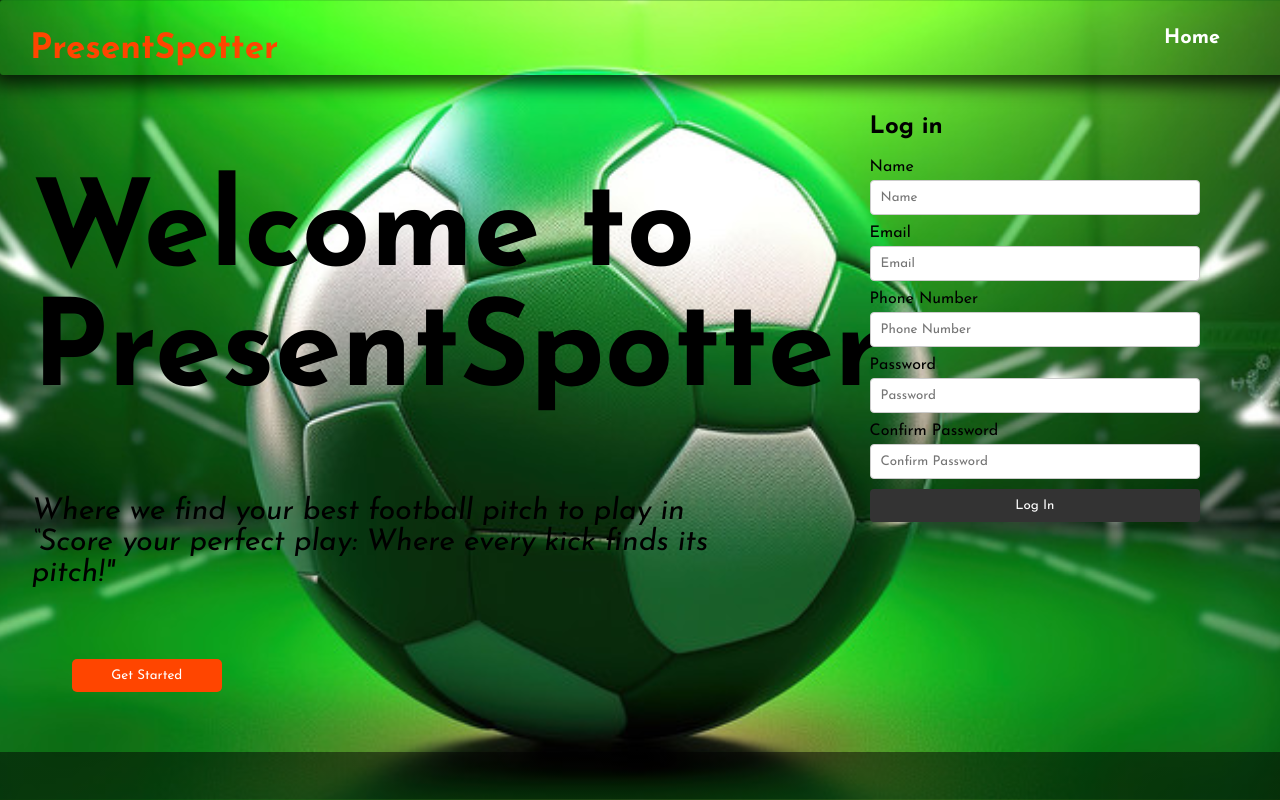
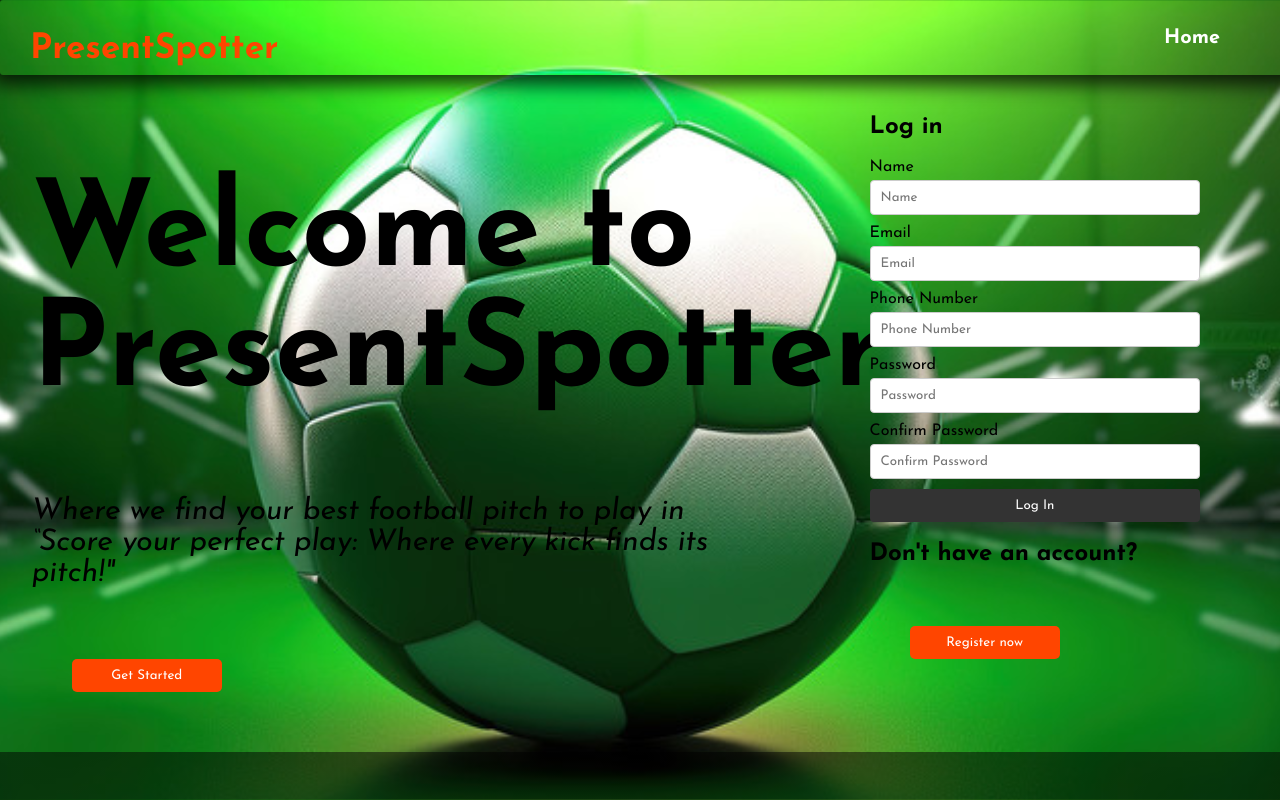
Before and after one commit to R-anzaye/Stadium-hiring-App, a React (Vite) app in the folder frontend/: page / in a window 1280 px wide. Both pictures are taken after a click on the button "Get Started". Shown: the top 800 px of the page. Built offline with nearby package versions, Linux system fonts and the light colour scheme; a web font is replaced by a local one.

Commit message:
functionality of register

```diff
--- a/frontend/src/Home.css
+++ b/frontend/src/Home.css
@@ -210,7 +210,8 @@ footer .copy p {
   font-style: italic;
 }
 
-.get-started-btn {
+.get-started-btn,
+.register-btn {
   width: 150px;
   background-color: orangered;
   color: white;
@@ -221,7 +222,8 @@ footer .copy p {
   transition: background-color 0.4s;
 }
 
-.get-started-btn:hover {
+.get-started-btn:hover,
+.register-btn:hover {
   background-color: #ff9b06;
 }
 
--- a/frontend/src/Home.jsx
+++ b/frontend/src/Home.jsx
@@ -4,15 +4,22 @@ import { useNavigate } from 'react-router-dom';
 
 function Home() {
   const [showForm, setShowForm] = useState(false);
+  const [formType, setFormType] = useState('login'); // 'login' or 'register'
   const navigate = useNavigate();
 
-  const handleClick = () => {
+  const handleClick = (e) => {
+    e.preventDefault();
     navigate('/bookpitch');
   };
 
-
   const handleGetStartedClick = () => {
     setShowForm(true);
+    setFormType('login');
+  };
+
+  const handleRegisterClick = () => {
+    setShowForm(true);
+    setFormType('register');
   };
 
   return (
@@ -27,7 +34,6 @@ function Home() {
               <li>
                 <Link to="/">Home</Link>
               </li>
-
             </ul>
           </div>
         </div>
@@ -41,6 +47,8 @@ function Home() {
 
           {showForm && (
             <div className="form-container">
+              {formType === 'login' ? (
+                <>
                   <form id="register-form">
                     <h2>Log in</h2>
                     <label htmlFor="name">Name</label>
@@ -60,6 +68,29 @@ function Home() {
 
                     <button type="submit" onClick={handleClick}>Log In</button>
                   </form>
+                  <h2>Don't have an account? </h2>
+                  <button className="register-btn" onClick={handleRegisterClick}>
+                    Register now
+                  </button>
+                </>
+              ) : (
+                <form id="register-form">
+                  <h2>Register</h2>
+                  <label htmlFor="reg-name">Name</label>
+                  <input type="text" id="reg-name" name="name" placeholder="Name" />
+
+                  <label htmlFor="reg-email">Email</label>
+                  <input type="text" id="reg-email" name="email" placeholder="Email" />
+
+                  <label htmlFor="reg-phone">Phone Number</label>
+                  <input type="number" id="reg-phone" name="phone" placeholder="Phone Number" />
+
+                  <label htmlFor="reg-password">Password</label>
+                  <input type="password" id="reg-password" name="password" placeholder="Password" />
+
+                  <button type="submit" onClick={handleClick}>Register</button>
+                </form>
+              )}
             </div>
           )}
         </div>
```
Lines whose indentation alone changed are shown as unchanged.
